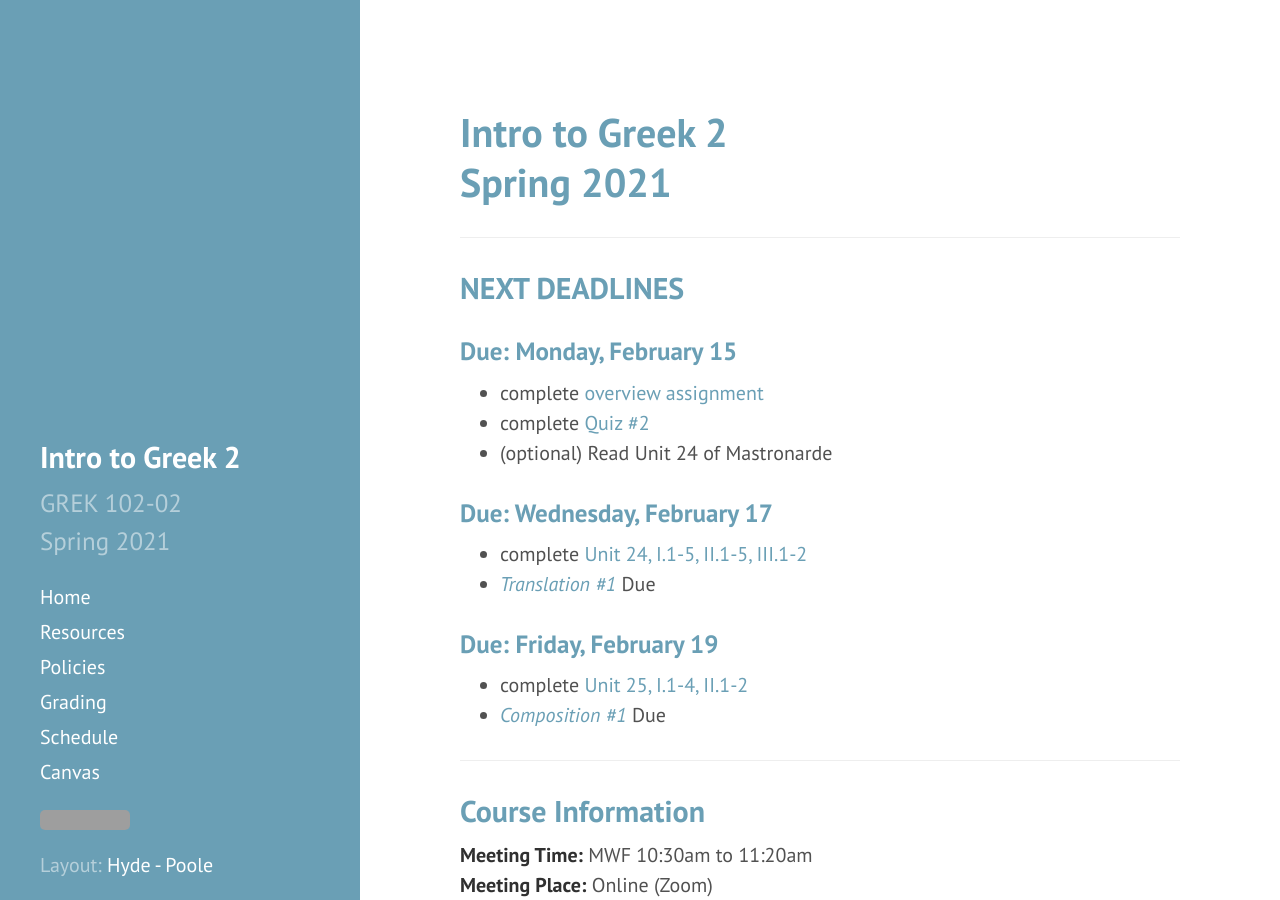
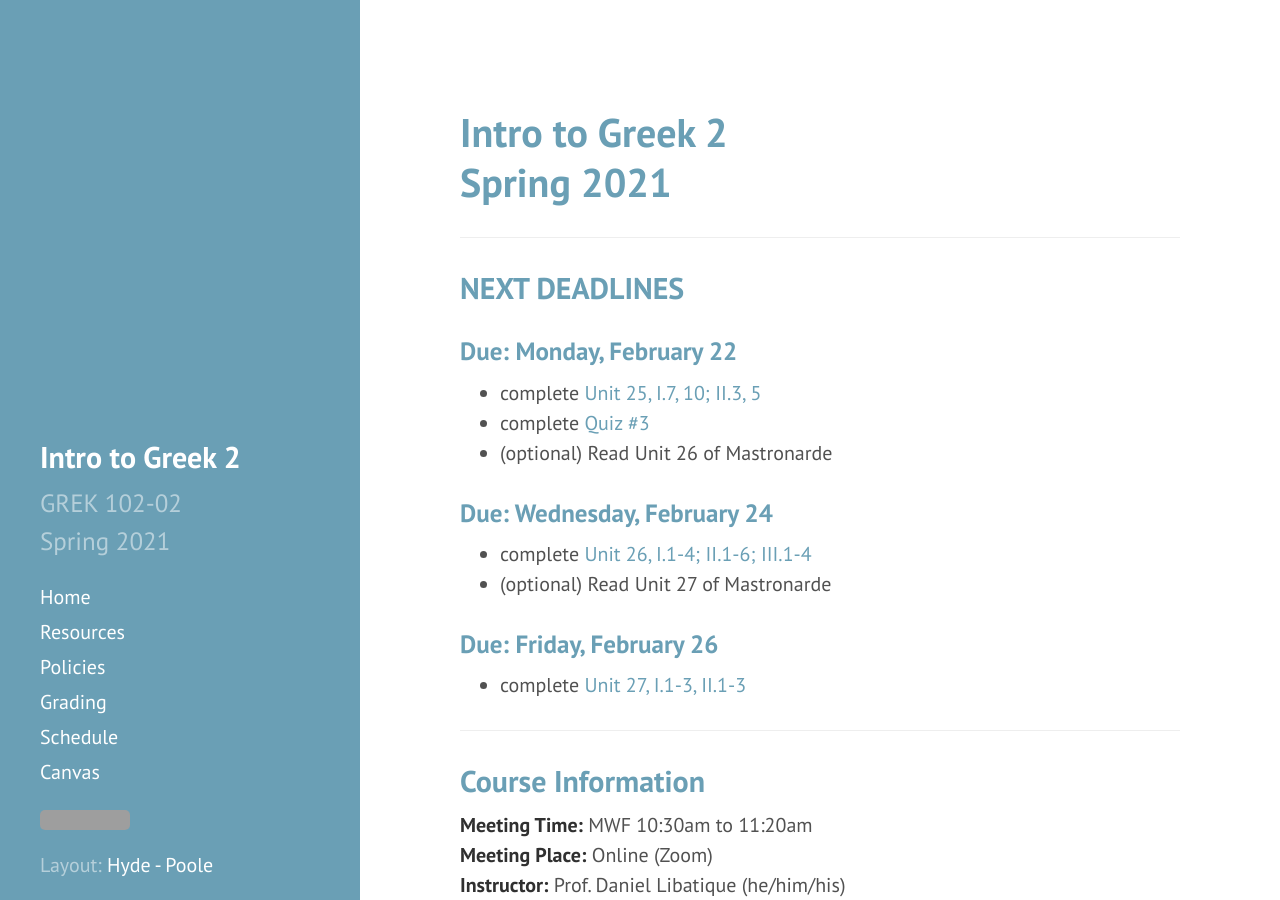
Before and after one commit to DLibatique/GREK102-S21, a Jekyll site: the page built from _pages/index.md, in a window 1280 px wide and 900 px high. Built offline with Jekyll 4.4.1, drawn with Linux system fonts in a browser that asks for light colours; grey boxes are pictures that could not be loaded.

Commit message:
updated homepage

```diff
--- a/_pages/index.md
+++ b/_pages/index.md
@@ -10,18 +10,17 @@ permalink: /
 
 ## NEXT DEADLINES
 
-### Due: Monday, February 15
-* complete [overview assignment](https://hc.instructure.com/courses/3462/assignments/28215)
-* complete [Quiz #2](https://hc.instructure.com/courses/3462/assignments/30880)
-* (optional) Read Unit 24 of Mastronarde
+### Due: Monday, February 22
+* complete [Unit 25, I.7, 10; II.3, 5](https://hc.instructure.com/courses/3462/assignments/28218)
+* complete [Quiz #3](https://hc.instructure.com/courses/3462/assignments/30881)
+* (optional) Read Unit 26 of Mastronarde
 
-### Due: Wednesday, February 17
-* complete [Unit 24, I.1-5, II.1-5, III.1-2](https://hc.instructure.com/courses/3462/assignments/28216)
-* [*Translation #1*](https://hc.instructure.com/courses/3462/assignments/28248) Due
+### Due: Wednesday, February 24
+* complete [Unit 26, I.1-4; II.1-6; III.1-4](https://hc.instructure.com/courses/3462/assignments/28219)
+* (optional) Read Unit 27 of Mastronarde
 
-### Due: Friday, February 19
-* complete [Unit 25, I.1-4, II.1-2](https://hc.instructure.com/courses/3462/assignments/28217)
-* [*Composition #1*](https://hc.instructure.com/courses/3462/assignments/30854) Due
+### Due: Friday, February 26
+* complete [Unit 27, I.1-3, II.1-3](https://hc.instructure.com/courses/3462/assignments/28220)
 
 ***
 
```
